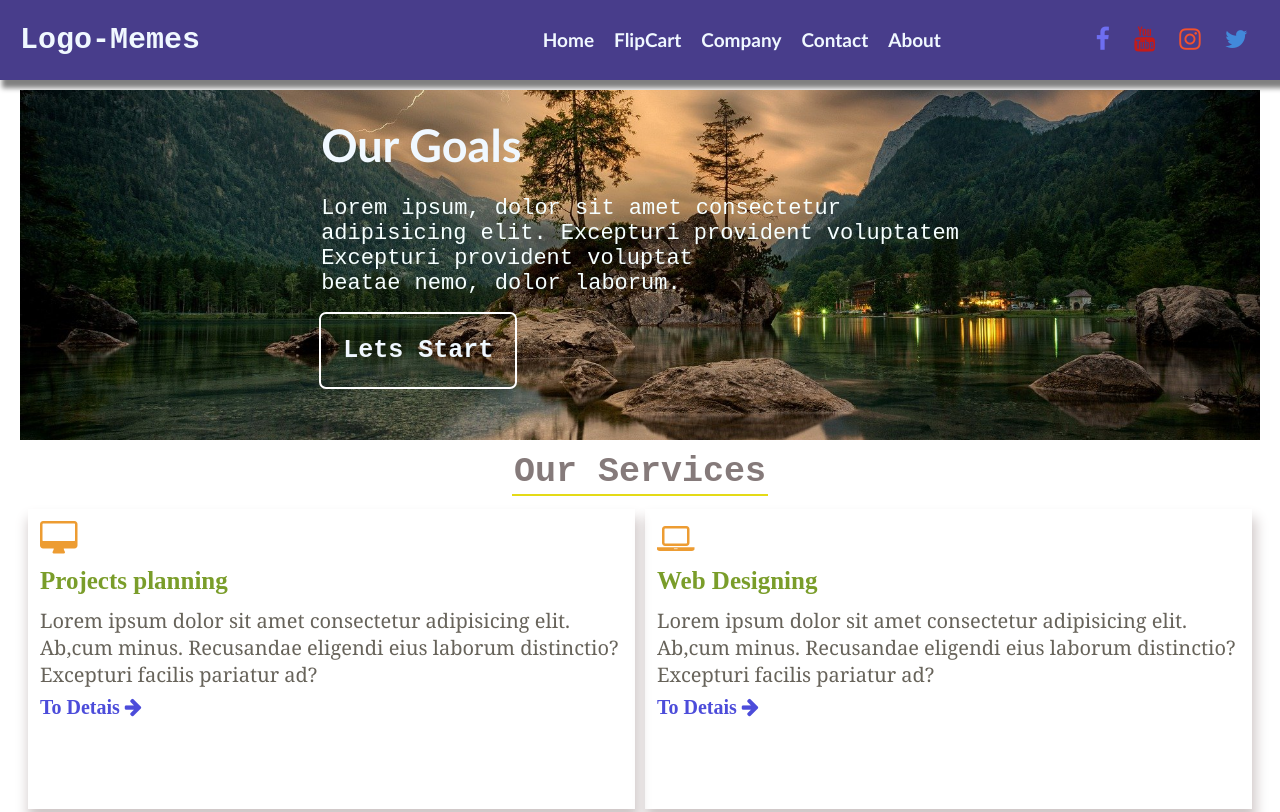
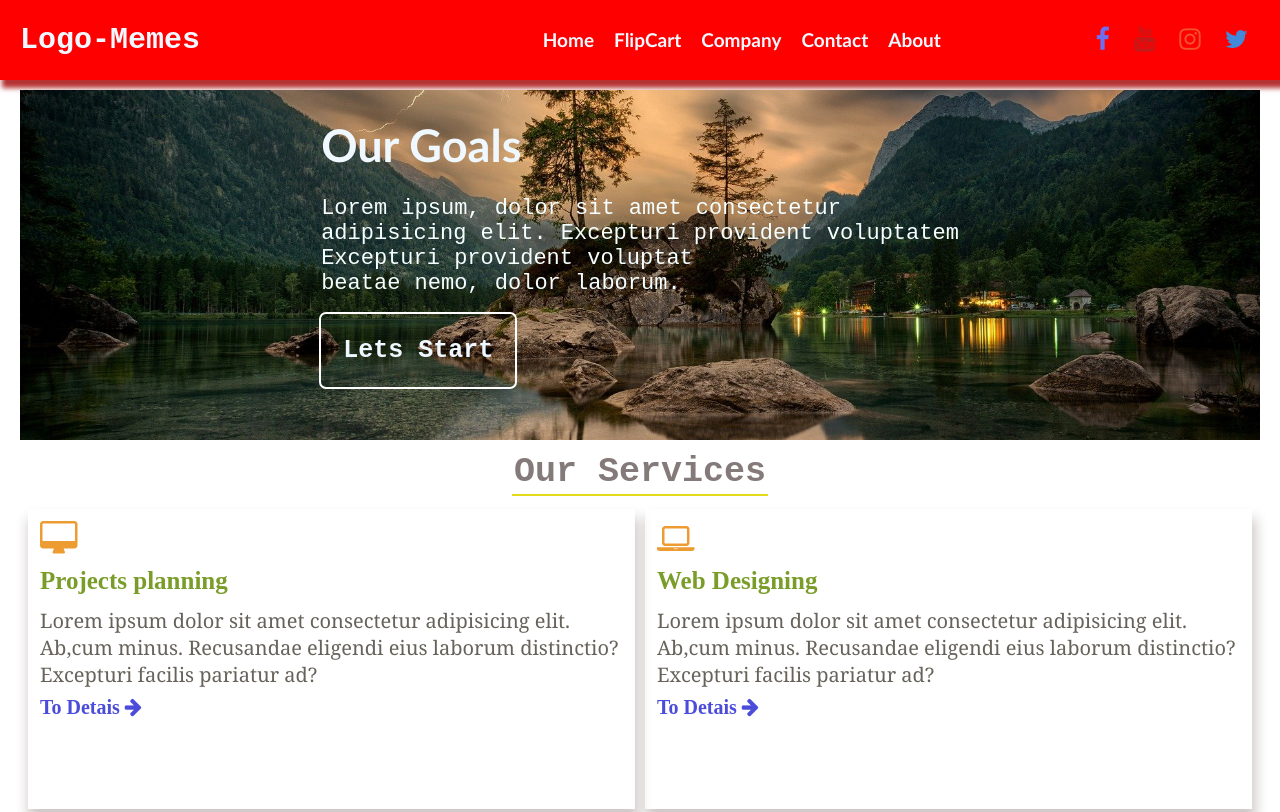
Before and after one commit to Muhammmad-imran122/Html-css-project2022, a plain HTML site: page index.html in a window 1280 px wide. Shown: the top 812 px of the page. Drawn offline with Linux system fonts and the light colour scheme; files whose address does not match are found by name.

Commit message:
changes applied

```diff
--- a/style.css
+++ b/style.css
@@ -11,12 +11,12 @@
 
 header {
     height: 80px;
-    background-color: darkslateblue;
+    background-color: red;
     display: flex;
     align-items: center;
     justify-content: space-between;
     padding: 0px 20px;
-    box-shadow: 5px 5px 5px 3px gray;
+    box-shadow: 5px 5px 5px 3px rgb(182, 49, 49);
     flex-wrap: wrap;
 }
 
```
